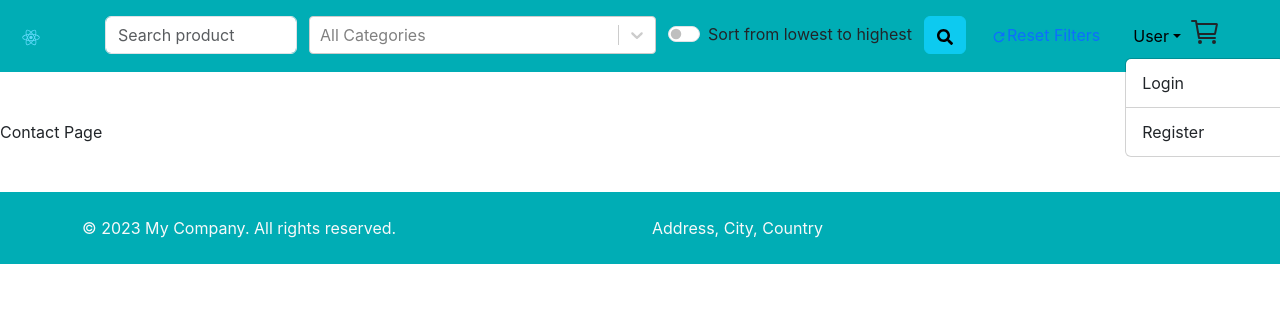
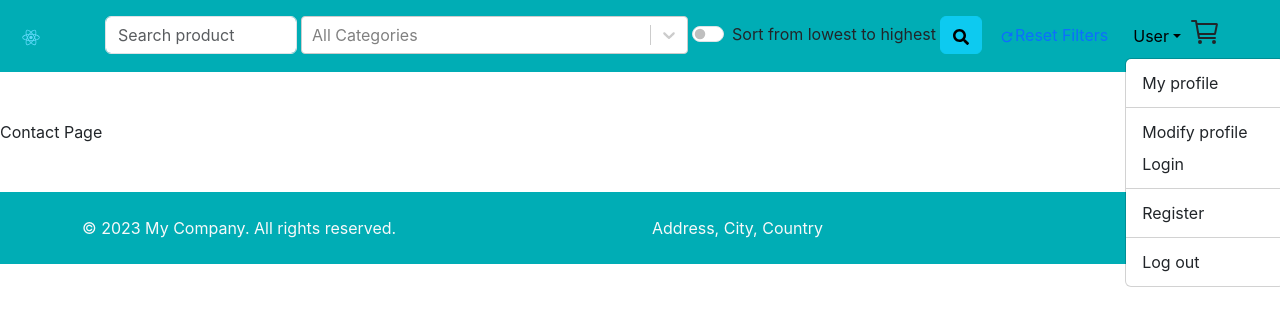
Before and after one commit to davidordo85/React_app_sales, a React (Create React App) app: page /contact in a window 1280 px wide. Both pictures are taken after a click on the button "User". Shown: the top 326 px of the page. Built offline with nearby package versions, Linux system fonts and the light colour scheme; no server answers.

Commit message:
Component: No product message, CSS filter changes, and AuthLink refactoring

```diff
--- a/src/components/auth/authLink/AuthLink.js
+++ b/src/components/auth/authLink/AuthLink.js
@@ -10,8 +10,9 @@ function Auth({ isLogged, onLogout, user }) {
 
   return (
     <Nav>
-      {isLogged && user.userRole === 'seller' ? (
       <NavDropdown title="User" id="responsive-nav-dropdown">
+        {isLogged && user.userRole === 'seller' && (
+          <>
             <NavDropdown.Item as={Link} to={`/user/${user.userId}`}>
               My profile
             </NavDropdown.Item>
@@ -20,20 +21,13 @@ function Auth({ isLogged, onLogout, user }) {
               Modify profile
             </NavDropdown.Item>
             <NavDropdown.Divider />
-          <NavDropdown.Item as={Link} to="/myProducts/:id">
-            My products
-          </NavDropdown.Item>
-          <NavDropdown.Divider />
             <NavDropdown.Item as={Link} to="/createProduct">
               Create products
             </NavDropdown.Item>
-          <NavDropdown.Divider />
-          <NavDropdown.Item onClick={handleLogoutClick}>
-            Log out
-          </NavDropdown.Item>
-        </NavDropdown>
-      ) : isLogged ? (
-        <NavDropdown title="User" id="responsive-nav-dropdown">
+          </>
+        )}
+        {(isLogged && user.userRole !== 'seller') || !isLogged ? (
+          <>
             <NavDropdown.Item as={Link} to={`/user/${user.userId}`}>
               My profile
             </NavDropdown.Item>
@@ -41,13 +35,10 @@ function Auth({ isLogged, onLogout, user }) {
             <NavDropdown.Item as={Link} to="/modify/:id">
               Modify profile
             </NavDropdown.Item>
-          <NavDropdown.Divider />
-          <NavDropdown.Item onClick={handleLogoutClick}>
-            Log out
-          </NavDropdown.Item>
-        </NavDropdown>
-      ) : (
-        <NavDropdown title="User" id="responsive-nav-dropdown">
+          </>
+        ) : null}
+        {!isLogged && (
+          <>
             <NavDropdown.Item as={Link} to="/login">
               Login
             </NavDropdown.Item>
@@ -55,8 +46,17 @@ function Auth({ isLogged, onLogout, user }) {
             <NavDropdown.Item as={Link} to="/register">
               Register
             </NavDropdown.Item>
+          </>
+        )}
+        {(isLogged && user.userRole === 'seller') || !isLogged ? (
+          <>
+            <NavDropdown.Divider />
+            <NavDropdown.Item onClick={handleLogoutClick}>
+              Log out
+            </NavDropdown.Item>
+          </>
+        ) : null}
       </NavDropdown>
-      )}
     </Nav>
   );
 }
--- a/src/components/form_search/Filter.css
+++ b/src/components/form_search/Filter.css
@@ -5,8 +5,6 @@
     margin-top: 1rem;
 
 }
-
-
 
 @media (min-width: 992px) {
     .filter-container {
@@ -17,7 +15,7 @@
     }
 
     .filter-container>* {
-        margin-right: 0.75rem;
+        margin-right: 0.25rem;
     }
 
     .filter-button {
--- /dev/null
+++ b/src/components/shared/NoResultMessage.js
@@ -0,0 +1,12 @@
+import React from 'react';
+
+const NoResultsMessage = () => {
+  return (
+    <div>
+      <p>Sorry, no products found with the specified search parameters.</p>
+      <p>Please try again with different search criteria.</p>
+    </div>
+  );
+};
+
+export default NoResultsMessage;
--- a/src/list_items/ProductsList.js
+++ b/src/list_items/ProductsList.js
@@ -2,6 +2,7 @@ import React from 'react';
 import ListItems from './ListItems';
 import { Row } from 'react-bootstrap';
 import { useNavigate } from 'react-router-dom';
+import NoResultsMessage from '../components/shared/NoResultMessage';
 
 const ProductsList = ({ products }) => {
   const navigate = useNavigate();
@@ -17,7 +18,15 @@ const ProductsList = ({ products }) => {
     navigate(`detail/${productId}`);
   };
   return (
-    <Row className="justify-content-center">{products.map(renderProducts)}</Row>
+    <>
+      {products.length !== 0 ? (
+        <Row className="justify-content-center">
+          {products.map(renderProducts)}
+        </Row>
+      ) : (
+        <NoResultsMessage />
+      )}
+    </>
   );
 };
 
```
Lines whose indentation alone changed are shown as unchanged.
